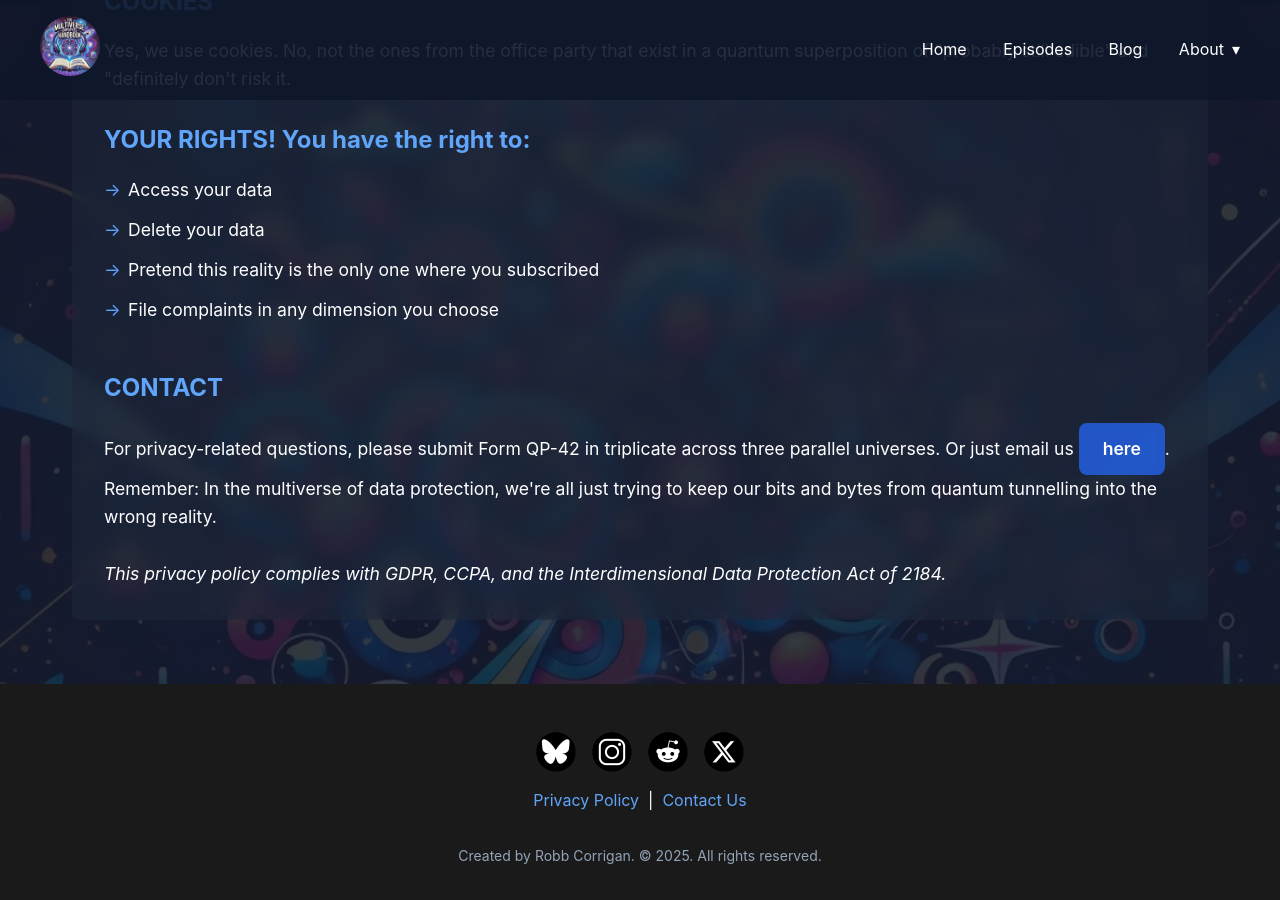
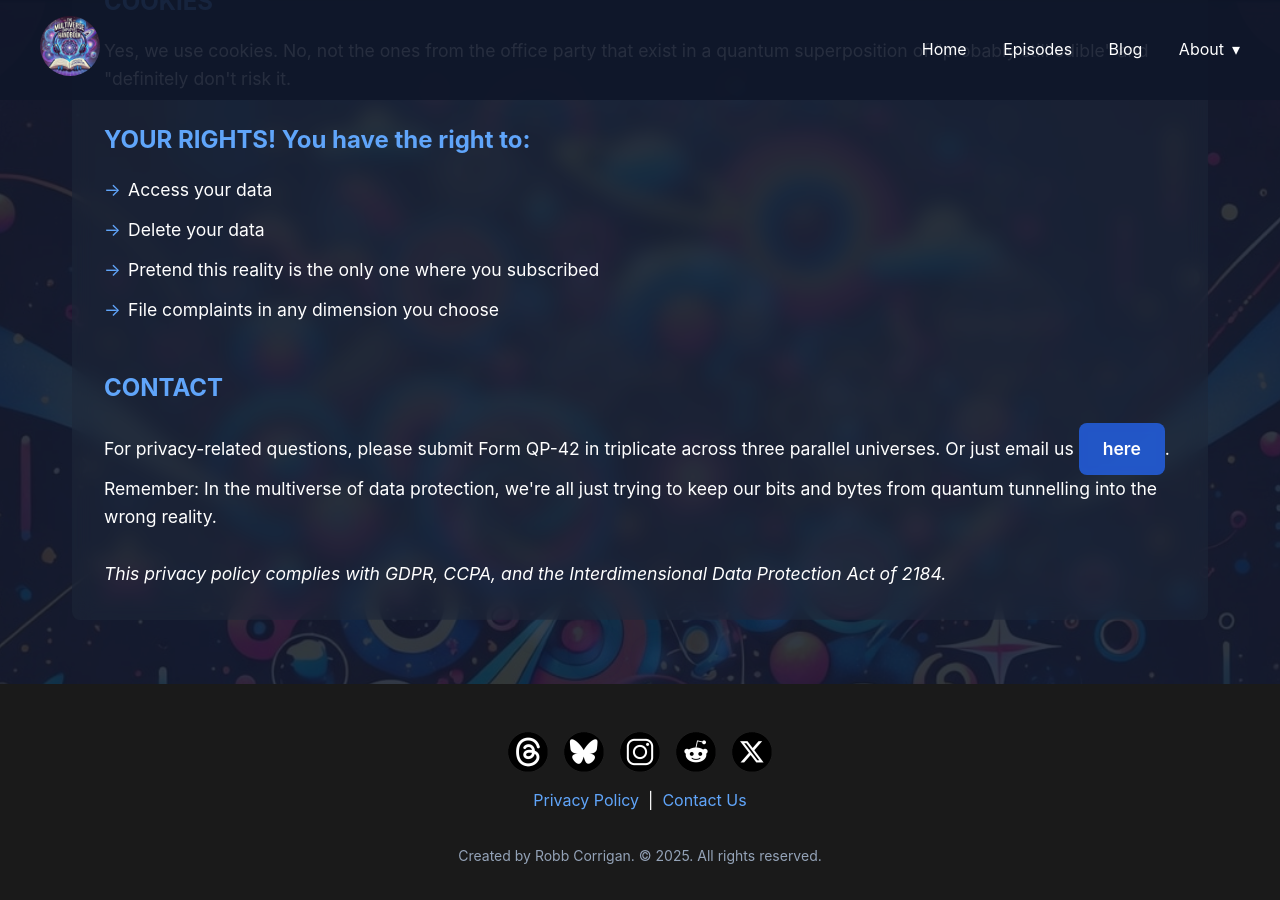
Before and after one commit to forward6/tmeh, a Jekyll site: the page built from privacy-policy.md, in a window 1280 px wide and 900 px high, scrolled down 1087 px. Built offline with Jekyll 4.4.1, drawn with Linux system fonts in a browser that asks for light colours.

Commit message:
Added theads

```diff
--- a/_includes/footer.html
+++ b/_includes/footer.html
@@ -2,6 +2,9 @@
     <div class="footer-container">
 
         <div class="social-buttons">
+          <a href="https://www.threads.net/@themultiverseemployeehandbook" target="_blank" aria-label="Threads" class="social-button">
+            <img src="/assets/images/social_threads-min.png" alt="Threads">
+          </a>
           <a href="https://bsky.app/profile/tmehpodcast.bsky.social" target="_blank" aria-label="Bluesky" class="social-button">
             <img src="/assets/images/social_bluesky-min.png" alt="Bluesky">
           </a>
```
Also changed, not shown: assets/images/social_threads-min.png (added), 3 other files.
